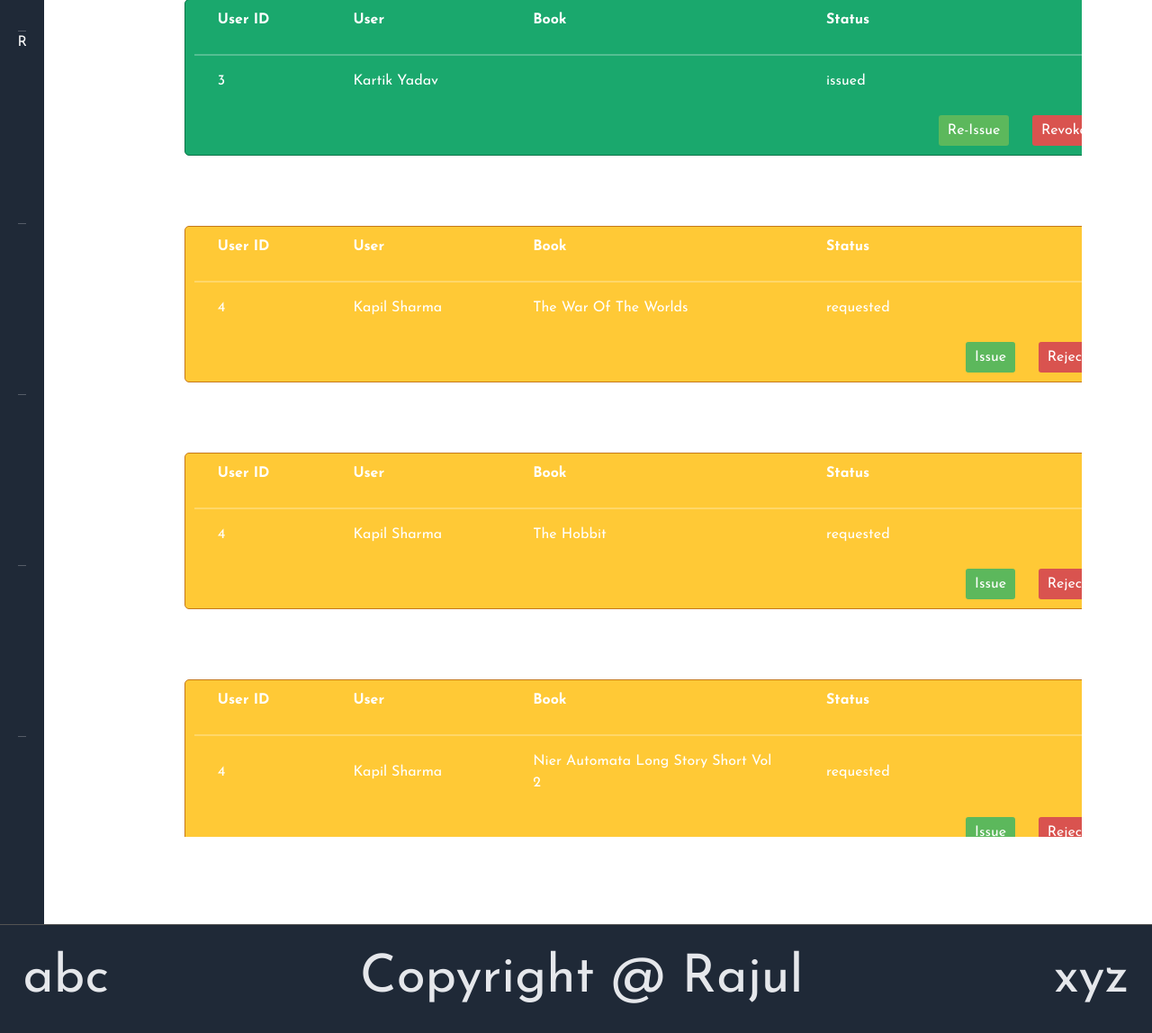
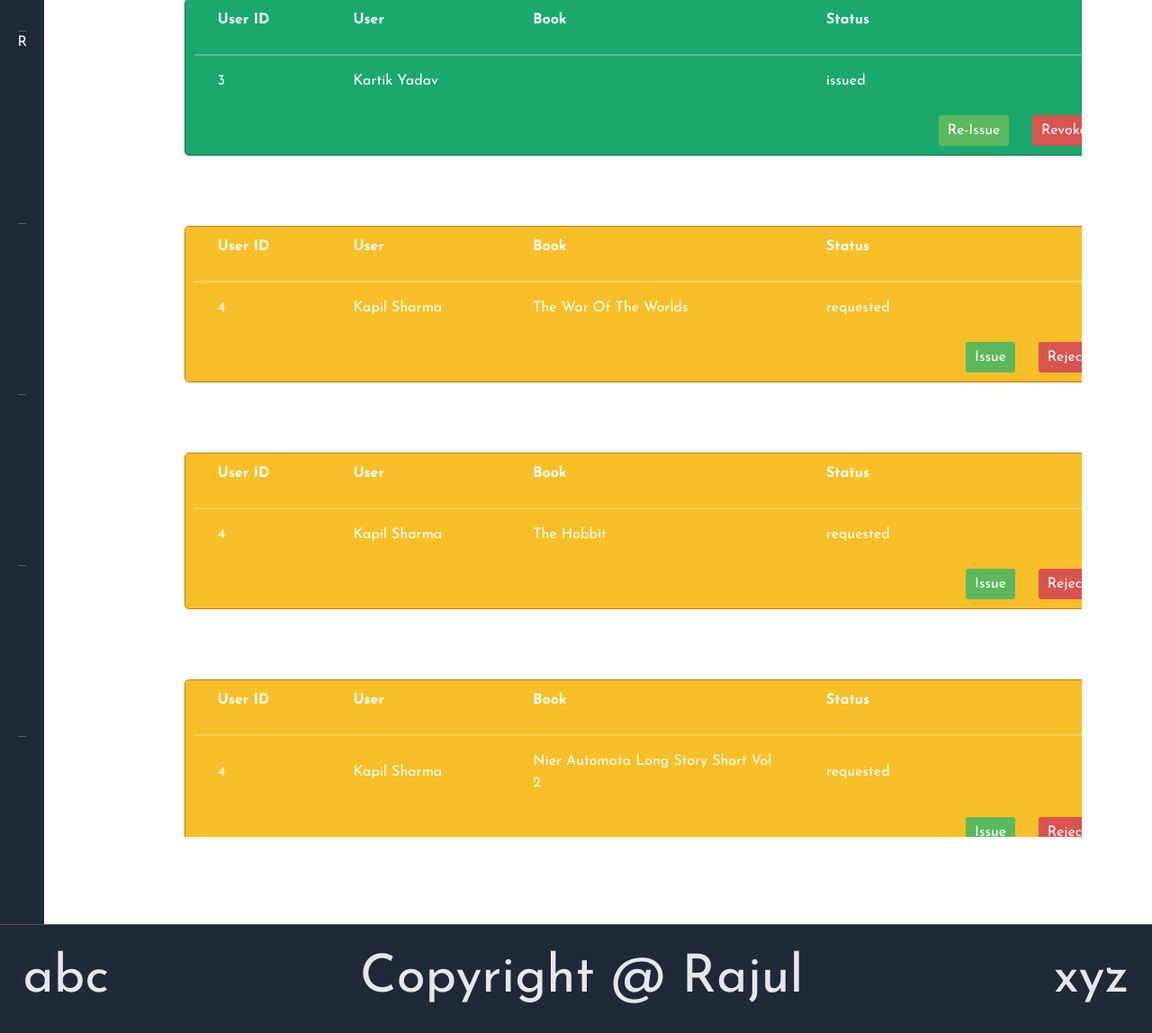
Before and after one commit to ironman123/LibraryManagementApp, a Flask app: template templates/issueHandler.html in a window 1280 px wide; the page is wider, and only the part inside the window is pictured. Shown: the part 1453-2601 px from the top of that part at 90% size. Run offline with Flask 3, Linux system fonts and the light colour scheme; the template is opened without the code that fills it: values that come from a table or form of the project are taken from there, others are empty.

Commit message:
Some Minor Fixes

```diff
--- a/static/styles/issue-handler.css
+++ b/static/styles/issue-handler.css
@@ -71,7 +71,7 @@
 
 .requested
 {
-    background-color: rgb(255, 201, 54);
+    background-color: rgb(247, 191, 39);
     border: 1px solid rgb(197, 120, 27);
 }
 
--- a/templates/issueHandler.html
+++ b/templates/issueHandler.html
@@ -1,7 +1,7 @@
 {% extends "librarian-dashboard.html" %}
 
 {% block dashboardHead %}
-    <title>Author Editor</title>
+    <title>Issue Requests</title>
     <link href="../static/styles/issue-handler.css" rel="stylesheet">
     <link href="../static/styles/librarian-dashboard.css" rel="stylesheet">
 {% endblock %}
```
